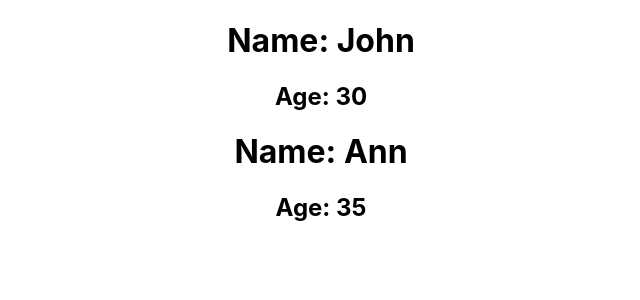
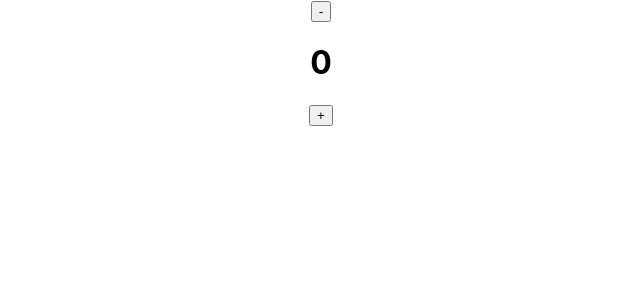
Before and after one commit to sarasiyashodha/first_react_app, a React (Create React App) app: page / in a window 1280 px wide. Shown: the top 300 px of the page, without its empty margins (319-959 px from the left). Built offline with nearby package versions, Linux system fonts and the light colour scheme.

Commit message:
React states

```diff
--- a/src/App.js
+++ b/src/App.js
@@ -1,22 +1,15 @@
 import logo from './logo.svg';
 import './App.css';
+import { useState } from 'react';
 
-const Person = (props) => {
-  return(
-    <>
-      <h1>Name: {props.name}</h1>
-      <h2>Age: {props.age}</h2>
-    </>
-  );
-
-}
 
 const App = () => {
-  const name = 'John';
+  const [counter, setCounter] = useState(0);
   return (
     <div className="App">
-      <Person name = {"John"} age = {30}/>
-      <Person name = {"Ann"} age = {35}/>
+      <button onClick={() => setCounter((prevCount) => prevCount - 1)}>-</button>
+      <h1>{counter}</h1>
+      <button onClick={() => setCounter((prevCount) => prevCount + 1)}>+</button>
     </div>
   );
 }
```
Also changed, not shown: src/Logo.js (added).
